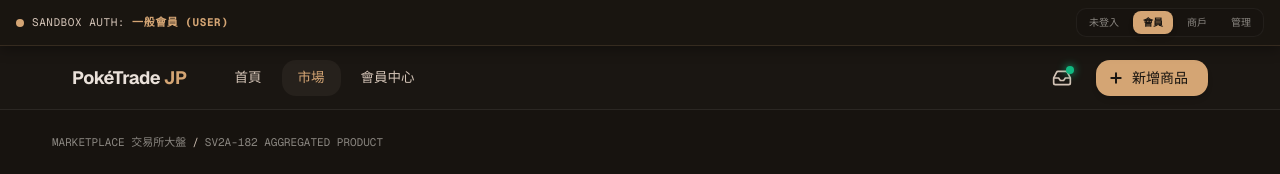
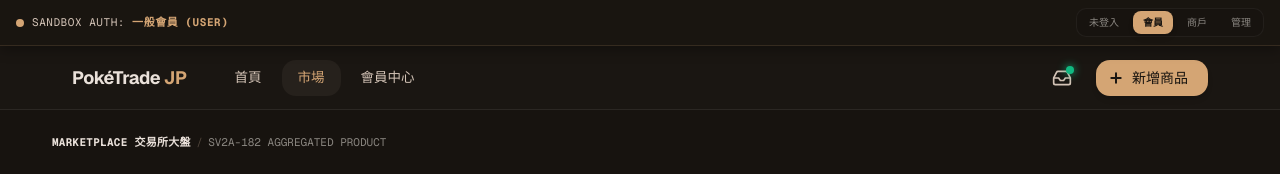
Before and after one commit to VxxxxC/Pokemon-Card-Trading-Platform-Client, a Next.js app: page /marketplace/product/sv2a-182 in a window 1280 px wide. Shown: the top 174 px of the page. Built offline with nearby package versions, Linux system fonts and the light colour scheme.

Commit message:
fix Breadcrumb

```diff
--- a/app/marketplace/product/[id]/page.tsx
+++ b/app/marketplace/product/[id]/page.tsx
@@ -24,6 +24,7 @@ import {
   SelectItem,
   SelectTrigger,
 } from "@/components/ui/select";
+// 🟢 核心對齊：引入 Next.js 官方原生頂級聲明式導航組件
 import Link from "next/link";
 
 // 定義完整的三軌複合排序 SubSortKey
@@ -154,7 +155,7 @@ export default function ProductDetailPage({ params }: PageProps) {
     filteredAndSortedOrders.length / ordersPerPage,
   );
 
-  // 當前頁切片數據
+  // 当当前页切片数据
   const paginatedOrders = filteredAndSortedOrders.slice(
     (orderPage - 1) * ordersPerPage,
     orderPage * ordersPerPage,
@@ -203,13 +204,16 @@ export default function ProductDetailPage({ params }: PageProps) {
   return (
     <div className="flex-1 w-full flex flex-col bg-[#17130f]">
       <main className="flex-1 max-w-[1240px] mx-auto w-full px-4 lg:px-8 py-6 pb-32 lg:pb-12 animate-fadeIn">
-        {/* 麵包屑導航 */}
-        <div className="mb-6 font-mono text-[11px] text-[#d4c4b7] flex items-center gap-1.5">
-          <span className="text-[#8A8680] cursor-default">
+        {/* 🟢 頂級修正：活化 Breadcrumb 導航鏈條，全面注入高級黑金 hover 微光質感，100% 規避 PWA 閃爍 Loading 債 */}
+        <div className="mb-6 font-mono text-[11px] text-[#d4c4b7] flex items-center gap-1.5 select-none">
+          <Link
+            href="/marketplace"
+            className="text-[#eae1da] hover:text-brand transition-colors duration-200 font-bold tracking-wide cursor-pointer"
+          >
             MARKETPLACE 交易所大盤
-          </span>
-          <span>/</span>
-          <span className="text-[#8A8680] truncate uppercase">
+          </Link>
+          <span className="text-[#50453b] font-sans font-normal">/</span>
+          <span className="text-[#8A8680] truncate uppercase cursor-default">
             {id} AGGREGATED PRODUCT
           </span>
         </div>
@@ -228,7 +232,7 @@ export default function ProductDetailPage({ params }: PageProps) {
                 unoptimized
               />
               <div className="absolute top-3 left-3 pointer-events-none">
-                <span className="inline-flex px-2 py-1 rounded bg-[#17130f]/80 backdrop-blur-sm border border-[rgba(237,232,224,0.12)] font-mono text-[10px] font-semibold text-brand">
+                <span className="inline-flex px-2 py-1 rounded bg-[#17130f]/80 backdrop-blur-sm border border border-[rgba(237,232,224,0.12)] font-mono text-[10px] font-semibold text-brand">
                   🏛️ 官方標準合約圖鑑
                 </span>
               </div>
@@ -318,7 +322,7 @@ export default function ProductDetailPage({ params }: PageProps) {
               <MarketChartSkeleton />
             )}
 
-            {/* 🟢 盤口即時掛單艙體容器 (加裝 ID 用作翻頁對焦) */}
+            {/* 盤口即時掛單艙體容器 */}
             <div
               id="live-order-book-panel"
               className="bg-[#26211C] border border-[rgba(237,232,224,0.08)] rounded-2xl p-4 md:p-6 space-y-4 shadow-lg scroll-mt-24"
@@ -381,7 +385,7 @@ export default function ProductDetailPage({ params }: PageProps) {
                 </div>
               </div>
 
-              {/* 🟢 演算法大修正 1：金色最優價 Banner 從分頁 map 中安全抽離獨立掛載！不論在第幾頁都死死錨定全網最平價！ */}
+              {/* 金色最優價 Banner */}
               {globalBestAskOrder && (
                 <div className="mb-1 text-left animate-fadeIn">
                   <span className="font-mono text-[10px] text-brand uppercase font-black tracking-widest block mb-1">
@@ -401,14 +405,13 @@ export default function ProductDetailPage({ params }: PageProps) {
                   </div>
                 ) : (
                   paginatedOrders.map((order, idx) => {
-                    // 🟢 演算法大修正 2：計算其在「全量總隊列」中的真實絕對索引（Global Absolute Index）
                     const globalIdx = (orderPage - 1) * ordersPerPage + idx;
 
                     return (
                       <AskOrderBookRow
                         key={order.sellerId}
                         order={order}
-                        idx={globalIdx} // 傳入全域絕對索引，精準解鎖只有 globalIdx === 0 才有金色高亮外殼
+                        idx={globalIdx}
                         productId={id}
                         onOpenGate={setSelectedAskOrder}
                         grade={order.customGrade}
```
